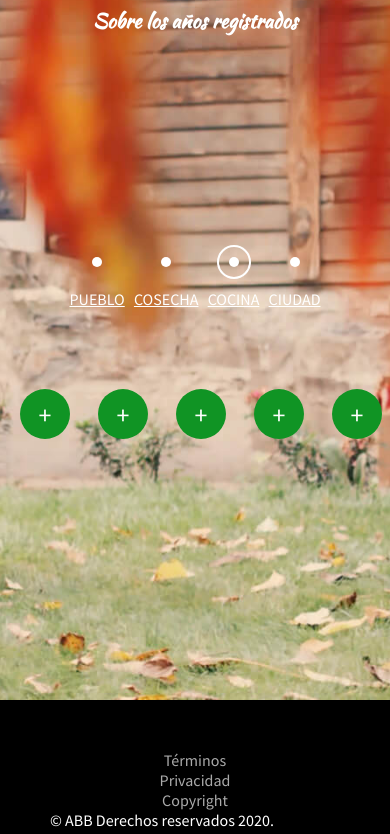
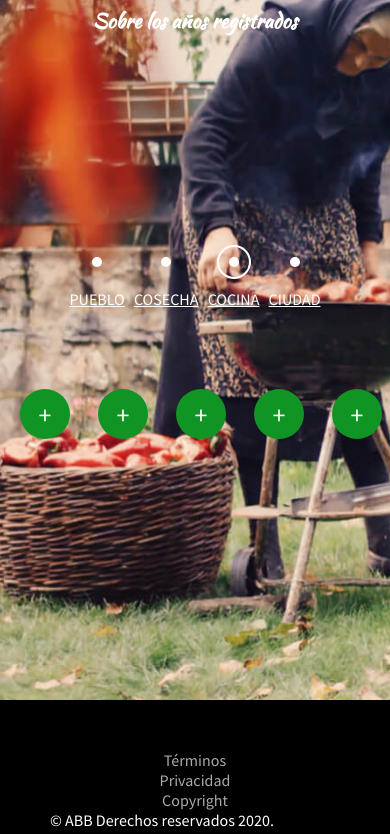
Before and after one commit to andresballesteros/andresballesteros.github.io, a plain HTML site: page cocina.html in a window 390 px wide. Shown: the part 244-1078 px from the top of the page. Drawn offline with nearby package versions, Linux system fonts and the light colour scheme.

Commit message:
arreglo backgroun cocina

```diff
--- a/css/responsive-historia.css
+++ b/css/responsive-historia.css
@@ -8,6 +8,9 @@
     background-attachment: fixed;
     background-position: center;
     background-size: cover;
+  }
+  #main-container .bg-cocina {
+    background-position: -150px;
   }
 
   #main-container #historia-section #menu > h2 {
```
